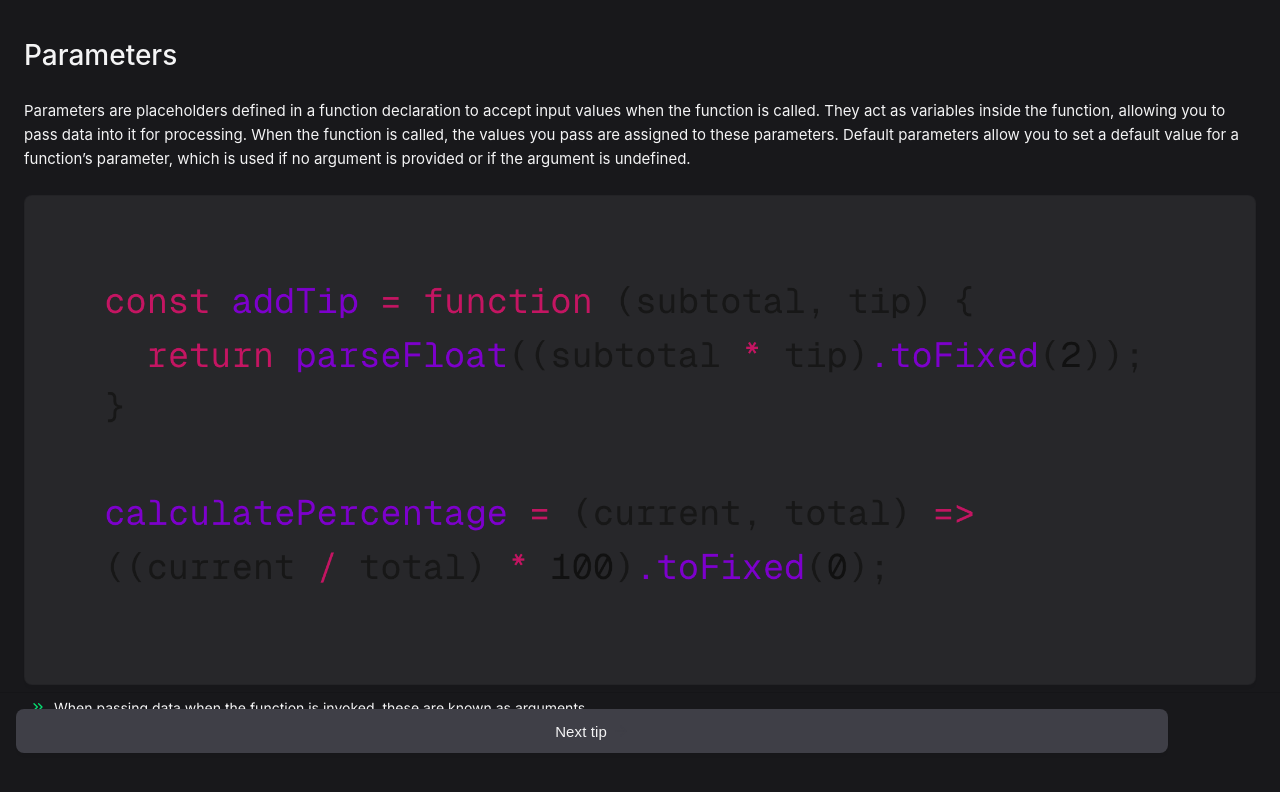
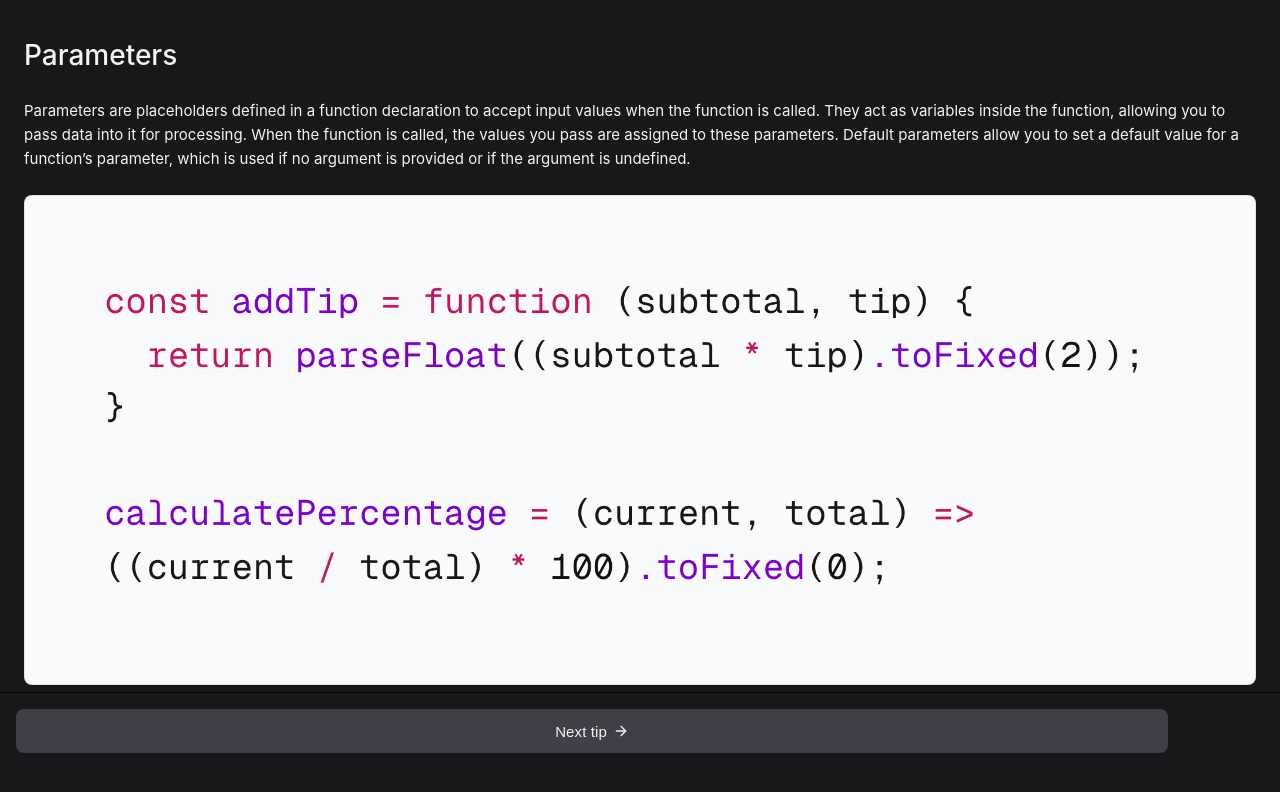
Before and after one commit to jack-brind/flashcards, a website built with Vite: page index.html in a window 1280 px wide. Built offline with nearby package versions, Linux system fonts and the light colour scheme.

Commit message:
Dark mode tweaks

```diff
--- a/index.html
+++ b/index.html
@@ -48,7 +48,7 @@
             height="16"
             viewBox="0 0 24 24"
             fill="none"
-            stroke="#3f3f47"
+            stroke="currentColor"
             stroke-width="2"
             stroke-linecap="round"
             stroke-linejoin="round"
--- a/src/styles.css
+++ b/src/styles.css
@@ -333,7 +333,7 @@ body {
   overflow-y: auto;
   overflow-x: hidden;
   padding: 24px;
-  margin-bottom: 80px;
+  margin-bottom: 108px;
 }
 
 h1 {
@@ -357,7 +357,7 @@ p {
 }
 
 img {
-  background: var(--color-zinc-800);
+  background: var(--color-gray-50);
   border: 1px solid rgb(0, 0, 0, 0.1);
   padding: 4px;
   border-radius: 8px;
@@ -371,7 +371,7 @@ img {
   left: 0;
   width: 100%;
   height: 108px;
-  border-top: 1px solid rgb(0, 0, 0, 0.1);
+  border-top: 1px solid rgb(0, 0, 0, 0.9);
   padding-top: 16px;
 }
 
@@ -399,6 +399,7 @@ img {
 
 .btn-icon {
   height: 16px;
+  color: var(--color-zinc-100);
 }
 
 .btn-label {
```
Also changed, not shown: manifest.json.
